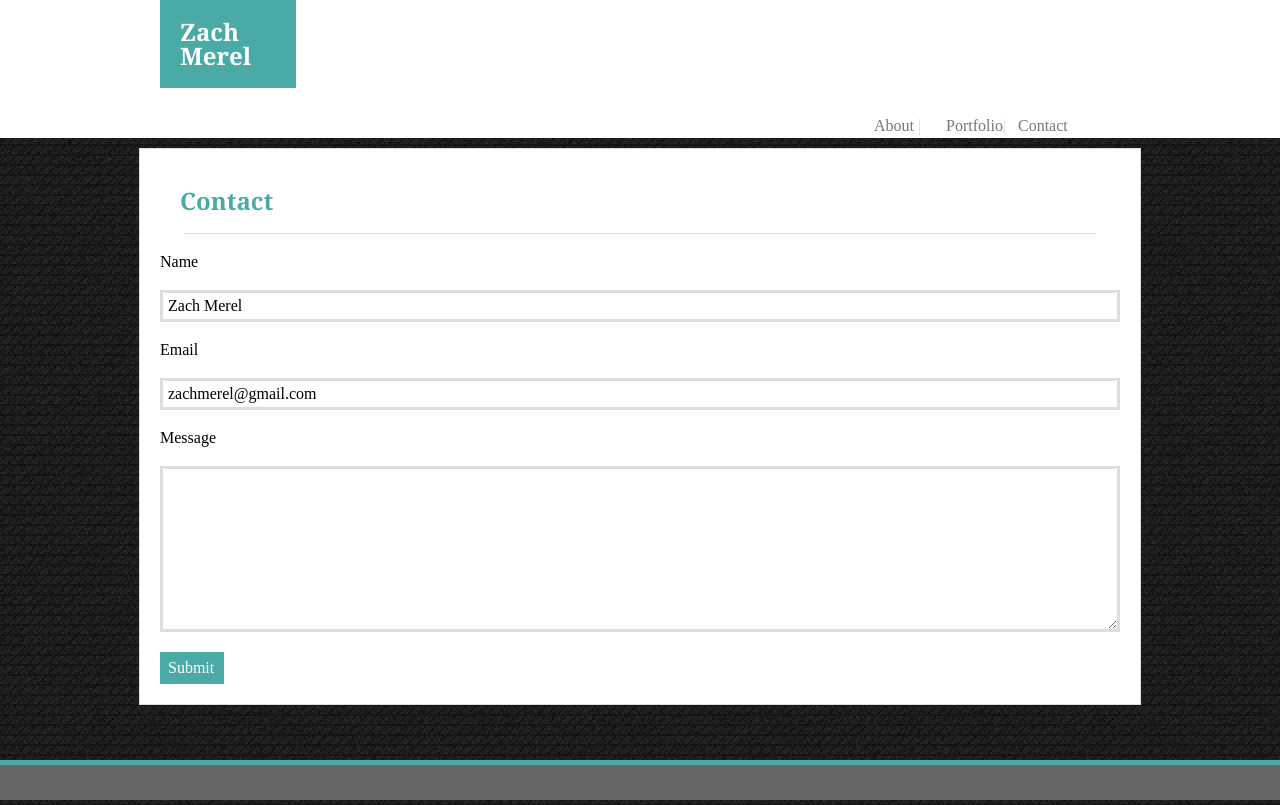
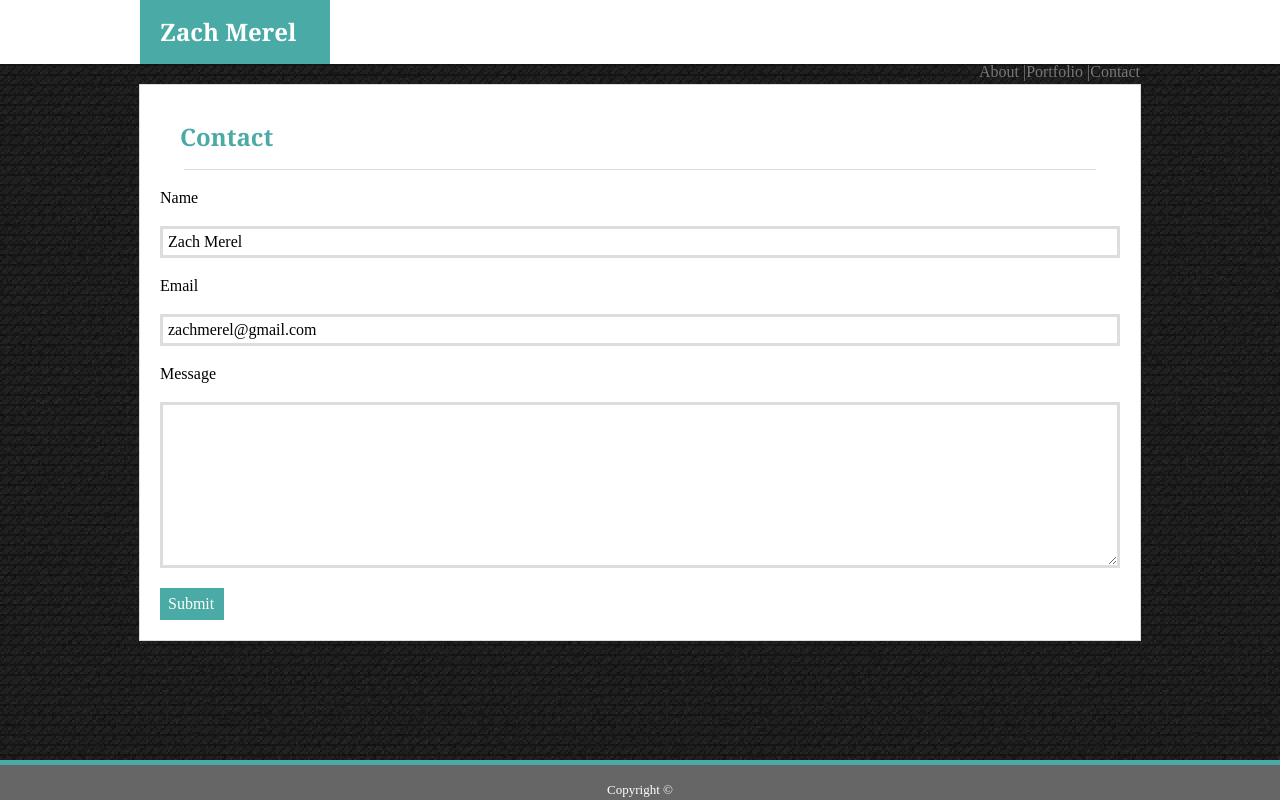
Before and after one commit to zachmerel/Basic-Portfolio, a plain HTML site: page contact.html in a window 1280 px wide. Drawn offline with Linux system fonts and the light colour scheme.

Commit message:
ninth commit

```diff
--- a/assets/css/style.css
+++ b/assets/css/style.css
@@ -4,7 +4,6 @@ body{
     /* background-size: 100%; */
 }
 header{
-    padding: 20px;
     background: #ffffff;
     font-family: 'Georgia', Times, Times New Roman, serif;
 }
@@ -43,10 +42,16 @@ a:hover {
     background-color: transparent;
     text-decoration: underline;
 }
-.pagebuttons{
-    color: #dddddd;
-    padding: 20px;
-    margin: 10px;
+.pagelinks{
+    float: right;
+    /* width: 8%; */
+}
+.copyright{
+    font-size: small;
+    bottom: 2px;
+    margin-top: 18px;
+    color: #ffffff;
+    text-align: center;
 }
 .contact_box{
     margin-top: 20px;
@@ -84,7 +89,7 @@ a:hover {
     margin: auto;
 }
 .header_width{
-    width: 960px;
+    width: 1000px;
     margin: auto;
 }
 .row1{
@@ -99,7 +104,7 @@ a:hover {
     padding: 20px;
     font: color #dddddd;
     width: 960px;
-    margin: 0px auto 100px auto;
+    margin: 20px auto 100px auto;
     border: 1px solid #dddddd;
 
 
@@ -127,18 +132,6 @@ a:hover {
     font-size: x-large;
     font-weight: bold;
 }
-#contact{
-    float: right;
-    width: 8%;
-}
-#portfolio{
-    float: right;
-    width: 8%;
-}
-#index{
-    float: right;
-    width: 8%;
-}
 #biopicture{
     width: 170px;
     height: 200px;
@@ -154,7 +147,7 @@ a:hover {
 
 #myname{
     padding: 20px;
-    width: 10%;
+    width: 15%;
     font-size: x-large;
     font-weight: bold;
     background: #4aaaa5;
--- a/contact.html
+++ b/contact.html
@@ -15,23 +15,21 @@
     <header>
         <div class="header_width">
             <div id="myname">
-                <h1>Zach Merel</h1>
+                Zach Merel
             </div>
-            <div class="pagebuttons">
-                <nav>
-                    <h4 id="contact">
-                        <a href="contact.html">Contact</a>
-                    </h4>
-                    <div class="vl"></div>
-                    <h2 id="portfolio">
-                        <a href="portfolio.html">Portfolio</a>|
-                    </h2>
-                    <h2 id="index">
-                        <a href="index.html">About</a> |
-                    </h2>
-                </nav>
-            </div>
+            <nav>
+                <div class="pagelinks">
+                    <a href="contact.html">Contact</a>
+                </div>
+                <div class="pagelinks">
+                    <a href="portfolio.html">Portfolio |</a>
+                </div>
+                <div class="pagelinks">
+                    <a href="index.html">About |</a>
+                </div>
+            </nav>
         </div>
+
     </header>
     <section class="content_area">
         <h1 id="pagetitle">Contact</h1>
@@ -51,6 +49,7 @@
 </body>
 <footer>
     <div class="footer_accent"></div>
+    <div class="copyright">Copyright ©</div>
 </footer>
 
 </html>
```
